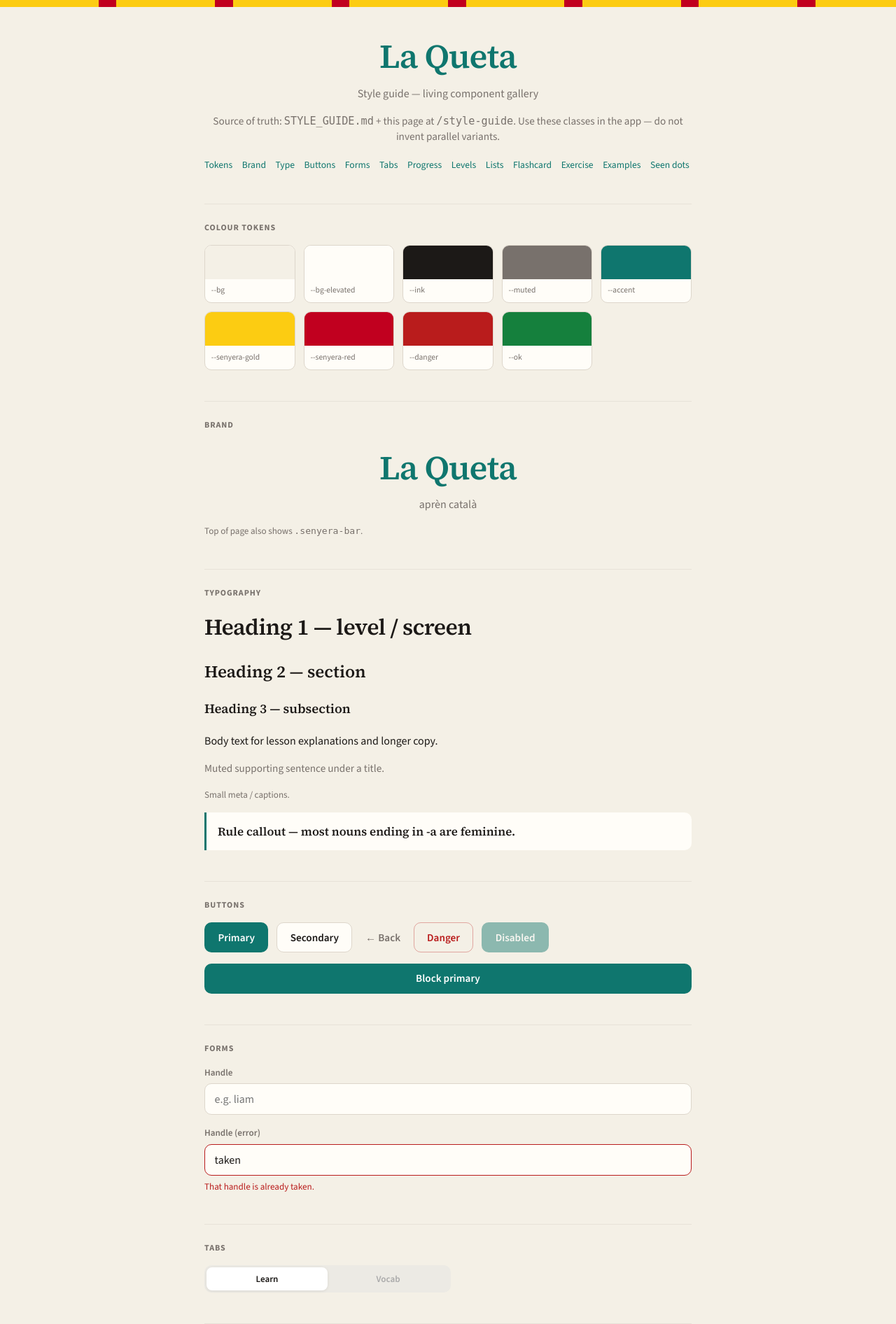
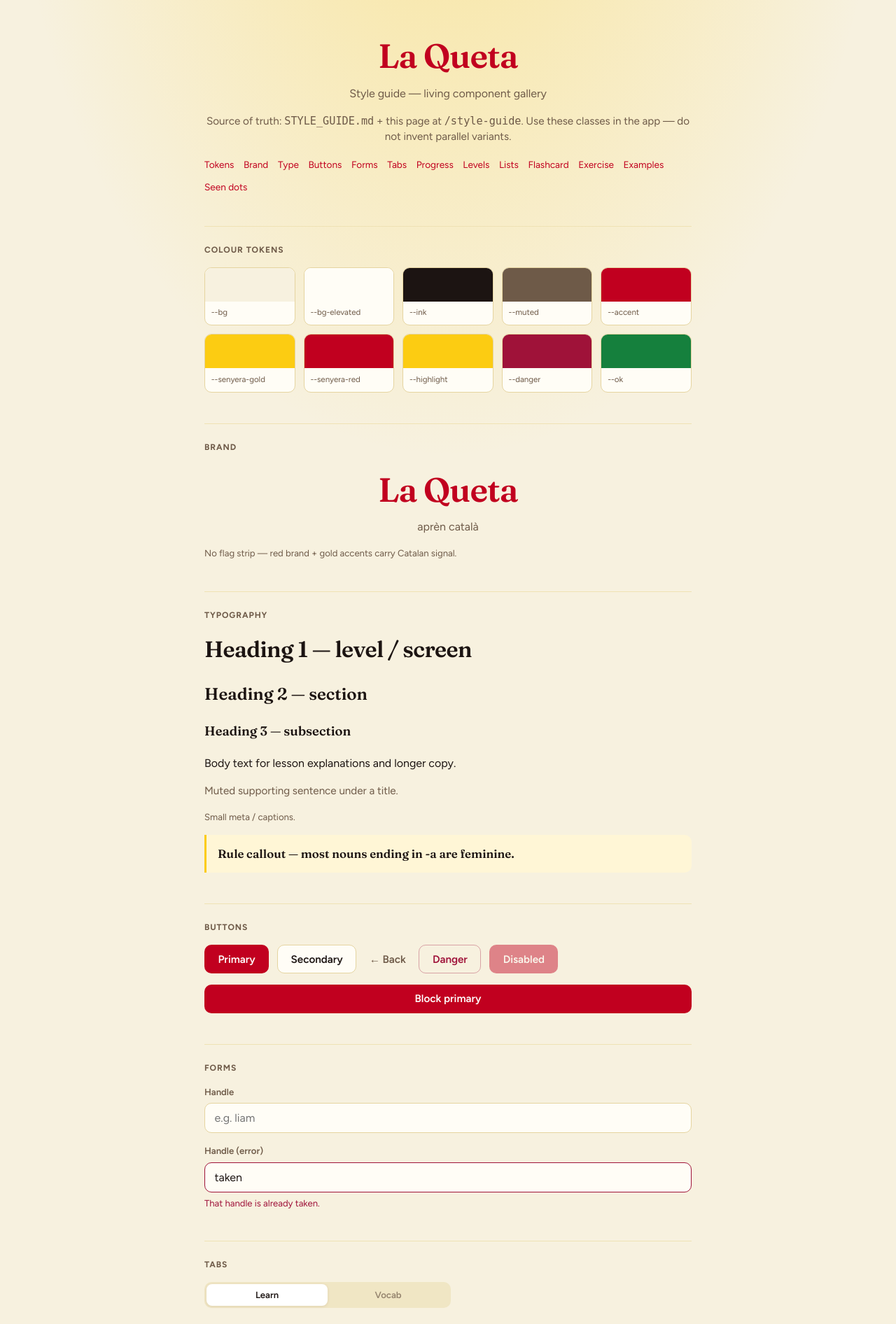
Before and after one commit to LiamSeanLaird/la-queta, a Flask app: template templates/style_guide.html in a window 1280 px wide. Shown: the top 1892 px of the page at 70% size. Run offline with Flask 3, Linux system fonts and the light colour scheme; the template is opened without the code that fills it, so the values that code supplies are empty.

Commit message:
COding standards

```diff
--- a/static/app.css
+++ b/static/app.css
@@ -1,18 +1,23 @@
 :root {
-  --bg: #f4f0e6;
-  --bg-elevated: #fffdf8;
-  --ink: #1c1917;
-  --muted: #78716c;
-  --accent: #0f766e;
-  --accent-hover: #0d9488;
+  --bg: #f7f1df;
+  --bg-elevated: #fffdf6;
+  --ink: #1c1412;
+  --muted: #6e5a48;
+  --accent: #c1001f;
+  --accent-hover: #9e0019;
   --senyera-gold: #fccc12;
   --senyera-red: #c1001f;
-  --danger: #b91c1c;
+  --highlight: #fccc12;
+  --danger: #9f1239;
   --ok: #15803d;
+  --border: #e5d4a0;
+  --track: #efe2b4;
+  --tab-rail: #f0e6c4;
+  --surface-solid: #ffffff;
   --radius: 10px;
-  --font-ui: "Source Sans 3", "Segoe UI", sans-serif;
-  --font-display: "Source Serif 4", "Iowan Old Style", Georgia, serif;
-  --shadow-soft: 0 1px 4px rgba(0, 0, 0, 0.08);
+  --font-ui: "Figtree", "Segoe UI", sans-serif;
+  --font-display: "Fraunces", Georgia, serif;
+  --shadow-soft: 0 1px 4px rgba(90, 40, 20, 0.1);
 }
 
 *,
@@ -25,42 +30,15 @@ body {
   margin: 0;
   min-height: 100vh;
   font-family: var(--font-ui);
-  background: var(--bg);
+  background:
+    radial-gradient(ellipse 90% 50% at 50% -10%, rgba(252, 204, 18, 0.35), transparent 55%),
+    var(--bg);
   color: var(--ink);
   line-height: 1.5;
 }
 
 a {
   color: var(--accent);
-}
-
-/* ── Senyera ─────────────────────────────────────────── */
-
-.senyera-bar {
-  position: fixed;
-  top: 0;
-  left: 0;
-  right: 0;
-  height: 10px;
-  z-index: 100;
-  background: repeating-linear-gradient(
-    90deg,
-    var(--senyera-gold) 0 11%,
-    var(--senyera-red) 11% 13%,
-    var(--senyera-gold) 13% 24%,
-    var(--senyera-red) 24% 26%,
-    var(--senyera-gold) 26% 37%,
-    var(--senyera-red) 37% 39%,
-    var(--senyera-gold) 39% 50%,
-    var(--senyera-red) 50% 52%,
-    var(--senyera-gold) 52% 63%,
-    var(--senyera-red) 63% 65%,
-    var(--senyera-gold) 65% 76%,
-    var(--senyera-red) 76% 78%,
-    var(--senyera-gold) 78% 89%,
-    var(--senyera-red) 89% 91%,
-    var(--senyera-gold) 91% 100%
-  );
 }
 
 /* ── Layout shells ───────────────────────────────────── */
@@ -105,7 +83,7 @@ a {
   font-size: clamp(2.25rem, 6vw, 3rem);
   font-weight: 600;
   letter-spacing: -0.02em;
-  color: var(--accent);
+  color: var(--senyera-red);
   margin: 0;
 }
 
@@ -159,8 +137,8 @@ a {
 .rule-callout {
   margin: 0;
   padding: 0.9rem 1rem;
-  background: var(--bg-elevated);
-  border-left: 3px solid var(--accent);
+  background: color-mix(in srgb, var(--senyera-gold) 14%, var(--bg-elevated));
+  border-left: 3px solid var(--senyera-gold);
   border-radius: 0 var(--radius) var(--radius) 0;
   font-family: var(--font-display);
   font-size: 1.05rem;
@@ -201,7 +179,7 @@ a {
 .btn--secondary {
   background: var(--bg-elevated);
   color: var(--ink);
-  border-color: #ddd6cb;
+  border-color: var(--border);
 }
 
 .btn--secondary:hover:not(:disabled) {
@@ -247,7 +225,7 @@ a {
 .input {
   width: 100%;
   padding: 0.7rem 0.85rem;
-  border: 1px solid #ddd6cb;
+  border: 1px solid var(--border);
   border-radius: var(--radius);
   background: var(--bg-elevated);
   color: var(--ink);
@@ -279,7 +257,7 @@ a {
   width: 100%;
   max-width: 22rem;
   padding: 3px;
-  background: #eceae4;
+  background: var(--tab-rail);
   border-radius: var(--radius);
 }
 
@@ -292,13 +270,13 @@ a {
   font-family: var(--font-ui);
   font-size: 0.82rem;
   font-weight: 600;
-  color: #aaa;
+  color: color-mix(in srgb, var(--muted) 70%, transparent);
   cursor: pointer;
   transition: background 0.15s ease, color 0.15s ease, box-shadow 0.15s ease;
 }
 
 .tab-btn.is-active {
-  background: #fff;
+  background: var(--surface-solid);
   color: var(--ink);
   box-shadow: var(--shadow-soft);
 }
@@ -587,7 +567,7 @@ a {
 .sg-section {
   margin-top: 2.75rem;
   padding-top: 1.5rem;
-  border-top: 1px solid #e7e2d8;
+  border-top: 1px solid var(--track);
 }
 
 .sg-section__title {
@@ -615,7 +595,7 @@ a {
 .sg-swatch {
   border-radius: var(--radius);
   overflow: hidden;
-  border: 1px solid #ddd6cb;
+  border: 1px solid var(--border);
   background: var(--bg-elevated);
 }
 
--- a/templates/index.html
+++ b/templates/index.html
@@ -6,11 +6,10 @@
   <title>La Queta</title>
   <link rel="preconnect" href="https://fonts.googleapis.com">
   <link rel="preconnect" href="https://fonts.gstatic.com" crossorigin>
-  <link href="https://fonts.googleapis.com/css2?family=Source+Sans+3:wght@400;600;700&family=Source+Serif+4:wght@600&display=swap" rel="stylesheet">
+  <link href="https://fonts.googleapis.com/css2?family=Figtree:wght@400;600;700&family=Fraunces:opsz,wght@9..144,600&display=swap" rel="stylesheet">
   <link rel="stylesheet" href="{{ url_for('static', filename='app.css') }}">
 </head>
 <body>
-  <div class="senyera-bar" aria-hidden="true"></div>
   <main class="page">
     <header class="brand">
       <h1 class="brand__title">La Queta</h1>
--- a/templates/style_guide.html
+++ b/templates/style_guide.html
@@ -6,12 +6,10 @@
   <title>La Queta — Style guide</title>
   <link rel="preconnect" href="https://fonts.googleapis.com">
   <link rel="preconnect" href="https://fonts.gstatic.com" crossorigin>
-  <link href="https://fonts.googleapis.com/css2?family=Source+Sans+3:wght@400;600;700&family=Source+Serif+4:wght@600&display=swap" rel="stylesheet">
+  <link href="https://fonts.googleapis.com/css2?family=Figtree:wght@400;600;700&family=Fraunces:opsz,wght@9..144,600&display=swap" rel="stylesheet">
   <link rel="stylesheet" href="{{ url_for('static', filename='app.css') }}">
 </head>
 <body>
-  <div class="senyera-bar" aria-hidden="true"></div>
-
   <div class="sg-page">
     <header class="brand">
       <h1 class="brand__title">La Queta</h1>
@@ -49,6 +47,7 @@
         <div class="sg-swatch"><div class="sg-swatch__chip" style="background: var(--accent)"></div><div class="sg-swatch__meta">--accent</div></div>
         <div class="sg-swatch"><div class="sg-swatch__chip" style="background: var(--senyera-gold)"></div><div class="sg-swatch__meta">--senyera-gold</div></div>
         <div class="sg-swatch"><div class="sg-swatch__chip" style="background: var(--senyera-red)"></div><div class="sg-swatch__meta">--senyera-red</div></div>
+        <div class="sg-swatch"><div class="sg-swatch__chip" style="background: var(--highlight)"></div><div class="sg-swatch__meta">--highlight</div></div>
         <div class="sg-swatch"><div class="sg-swatch__chip" style="background: var(--danger)"></div><div class="sg-swatch__meta">--danger</div></div>
         <div class="sg-swatch"><div class="sg-swatch__chip" style="background: var(--ok)"></div><div class="sg-swatch__meta">--ok</div></div>
       </div>
@@ -61,7 +60,7 @@
           <p class="brand__title">La Queta</p>
           <p class="brand__tagline">aprèn català</p>
         </div>
-        <p class="text-small">Top of page also shows <code>.senyera-bar</code>.</p>
+        <p class="text-small">No flag strip — red brand + gold accents carry Catalan signal.</p>
       </div>
     </section>
 
```
Also changed, not shown: other parts of static/app.css (+17 -15 lines), STYLE_GUIDE.md (+76 -21 lines), TECHNICAL_PLAN.md (+5 -0 lines), tests/test_health.py (+2 -0 lines), 2 other files.
